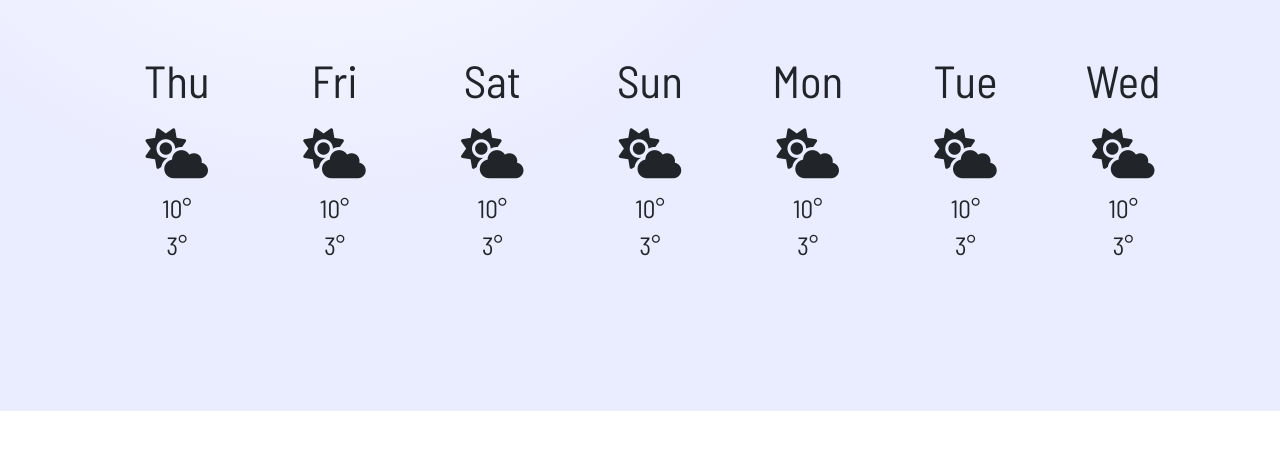
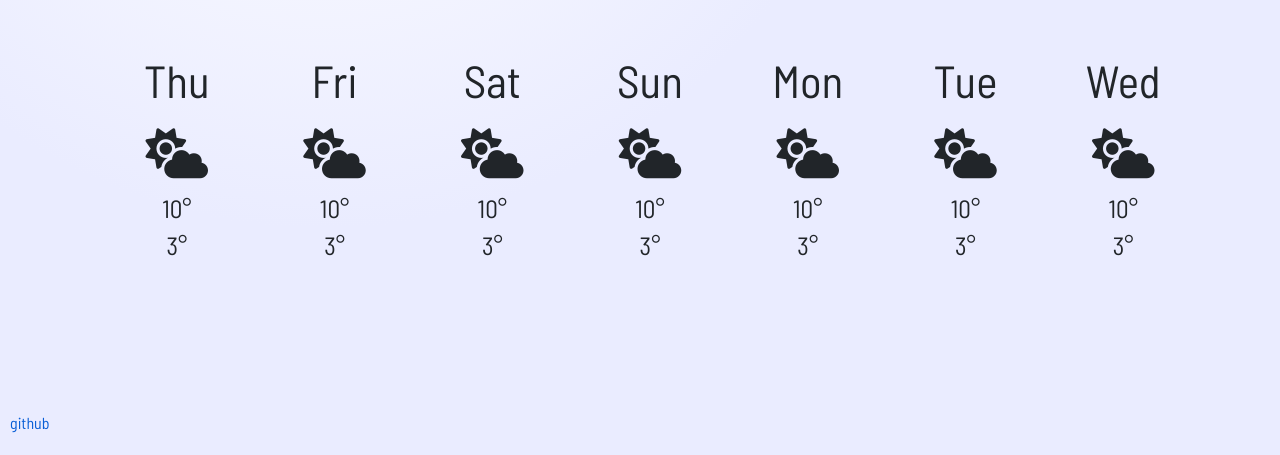
Before and after one commit to OlgaNyko/WeatherProject, a plain HTML site: page index.html in a window 1280 px wide. Shown: the part 456-911 px from the top of the page. Before the commit the page ends 867 px from the top, so only its background shows below. Drawn offline with nearby package versions, Linux system fonts and the light colour scheme.

Commit message:
added link to github at the bottom

```diff
--- a/index.html
+++ b/index.html
@@ -58,9 +58,9 @@
       <div class="col">
           <br/>
       <ul class="humidity-wind">
-          <li>10</li>
+          <li id="humidity">10</li>
           <li>SW</li>
-          <li>2(km/h)</li>
+          <li id="wind">2(km/h)</li>
       </ul>
     </div>
       <div class="col-4">
@@ -131,6 +131,12 @@
         </div>
       </form>
     </div>
+       <a
+          href="https://github.com/OlgaNyko/WeatherProject"
+          target="_blank"
+          id="github-link"
+          >github</a
+        >
     <script src="java/java.js"></script>
   </body>
 </html>
--- a/java/java.js
+++ b/java/java.js
@@ -58,8 +58,6 @@ function retrievePosition(position) {
   axios.get(url).then(showWeather);
 }
 
-navigator.geolocation.getCurrentPosition(retrievePosition);
 let currentLocationButton = document.querySelector("#current-btn");
 currentLocationButton.addEventListener("click", showWeather);
-
-//    //https://github.com/OlgaNyko/WeatherProject
+navigator.geolocation.getCurrentPosition(retrievePosition);
--- a/styling/style.css
+++ b/styling/style.css
@@ -71,3 +71,7 @@ ul {
   font-size: 25px;
   text-align: center;
 }
+#github-link {
+  color: #085ed6;
+  text-decoration: none;
+}
```
